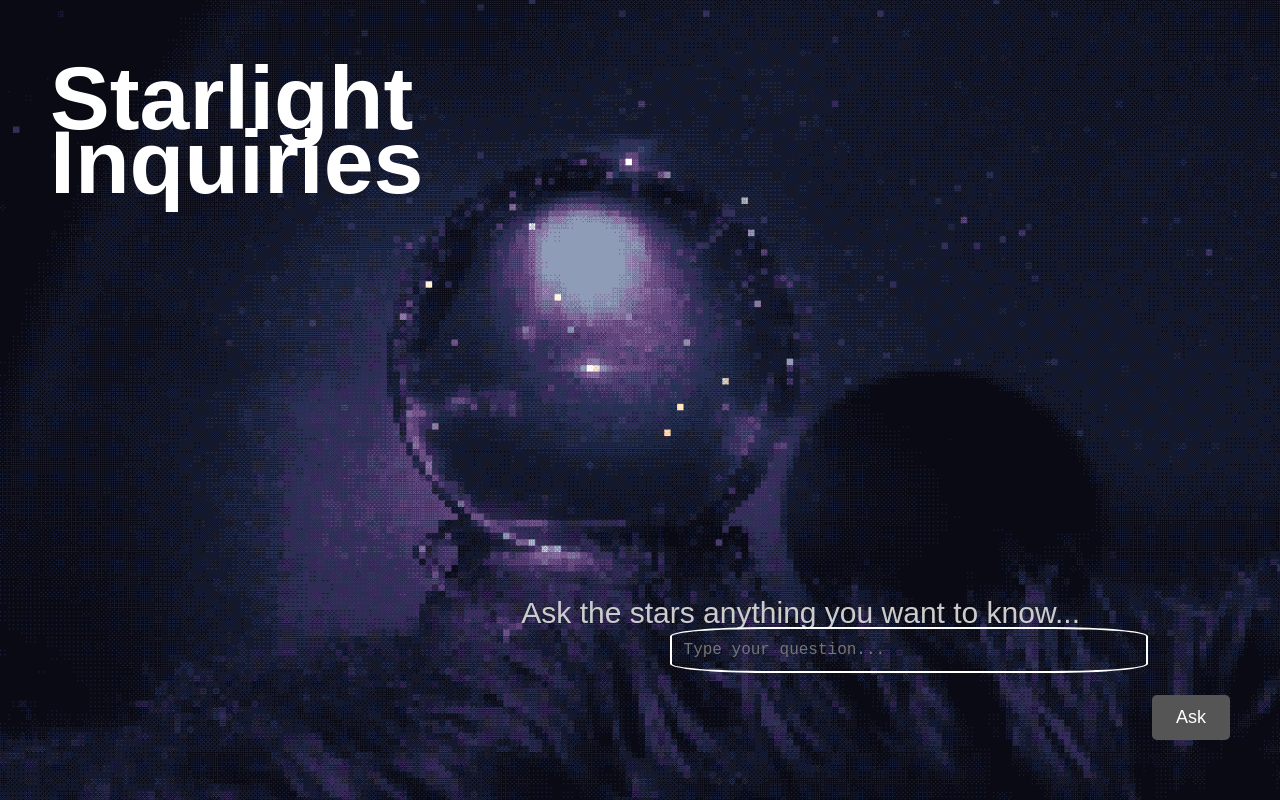
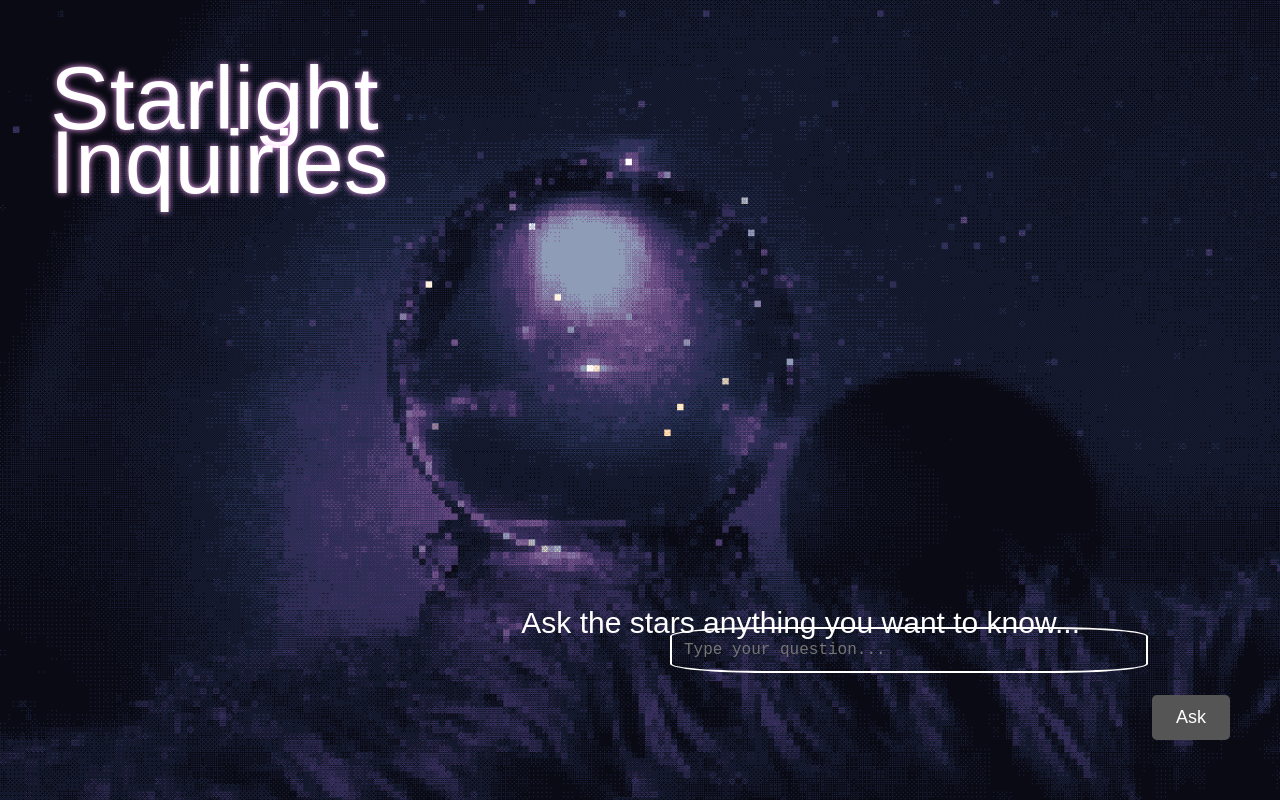
Before and after one commit to yufeilin401/yufeilin401.github.io, a plain HTML site: page project-3/index.html in a window 1280 px wide. Drawn offline with Linux system fonts and the light colour scheme; a web font is replaced by a local one.

Commit message:
fixed type

```diff
--- a/project-3/styles.css
+++ b/project-3/styles.css
@@ -2,9 +2,6 @@ body, html {
     height: 100%;
     margin: 0;
     color: white;
-    font-family: adorn-bouquet, sans-serif;
-    font-weight: normal;
-    font-style: normal;
     display: flex;
     justify-content: center;
     align-items: center;
@@ -12,19 +9,26 @@ body, html {
 }
 
 .header h1 {
+    font-family: adorn-bouquet, sans-serif;
+    font-weight: normal;
+    font-style: normal;
     position: absolute;
     top: 0.5vw;
     left: 50px;
     font-size: 7vw;
     line-height: 5vw;
+    text-shadow: 0 0 6px #FFAAFF;
 }
 
 .tagline {
+    font-family: adorn-bouquet, sans-serif;
+    font-weight: normal;
+    font-style: normal;
     position: absolute;
     right: 200px;
-    bottom: 170px;
+    bottom: 160px;
     font-size: 30px;
-    color: #CCC;
+    color: hsl(0, 100%, 100%);
 }
 
 .input-area {
@@ -63,11 +67,15 @@ button:hover {
 }
 
 .answer {
+    font-family: pf-videotext, sans-serif;
+    font-weight: 400;
+    font-style: normal;
     position: absolute;
     top: 50%;
     left: 45%;
     transform: translate(-50%, -50%);
     width: 100%;
     text-align: center;
-    font-size: 50px;
+    font-size: 40px;
+    text-shadow: 0 0 10px #FFAAFF;
 }
```
